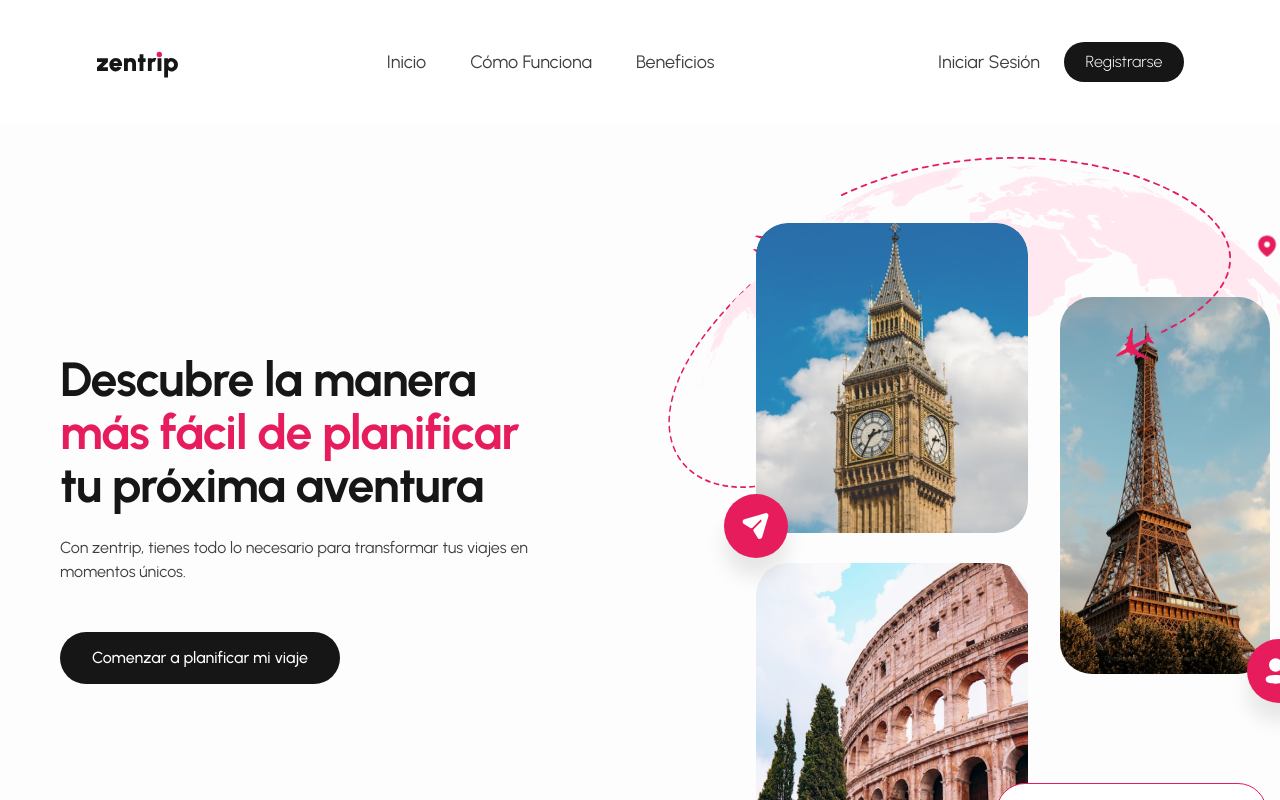
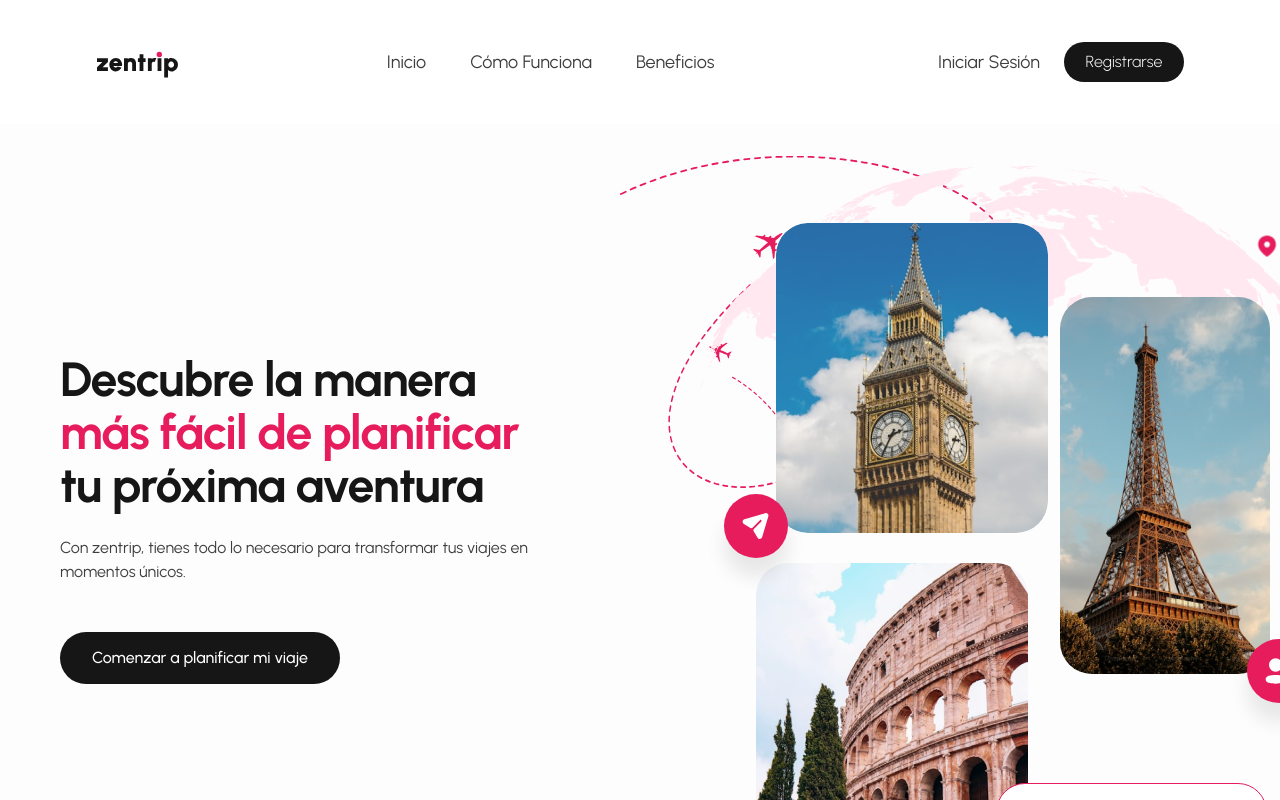
Before and after one commit to Ignacio918/viajes-app, a React (Vite) app in the folder viajes-app/: page / in a window 1280 px wide. Shown: the top 800 px of the page. Built offline with nearby package versions, Linux system fonts and the light colour scheme; a web font is replaced by a local one.

Commit message:
arreglando cagadas de la ia en el hero

```diff
--- a/viajes-app/src/styles/HeroSection.css
+++ b/viajes-app/src/styles/HeroSection.css
@@ -76,8 +76,8 @@
 
 .hero__shape-1 {
   @apply absolute;
-  right: 0;
-  top: 31px;
+  right: 440px;
+  top: 141px;
   width: 147px;
   height: 274px;
   padding: 20px;
@@ -118,20 +118,6 @@
   height: 267.68px;
 }
 
-.hero__avion-2 {
-  @apply absolute;
-  left: 221px;
-  top: 1px;
-  width: 391px;
-  height: 203px;
-  z-index: 20;
-  animation: float 7s ease-in-out infinite;
-}
-
-.hero__avion-2-image {
-  @apply w-full h-full object-contain;
-}
-
 .hero__location-icon {
   @apply absolute;
   left: 635px;
@@ -157,7 +143,7 @@
 
 .hero__image-1 {
   @apply absolute;
-  left: 136px;
+  left: 156px;
   top: 67px;
   z-index: 15;
   animation: float 9s ease-in-out infinite;
@@ -269,8 +255,7 @@
 
 .hero__shape-1,
 .hero__shape-2,
-.hero__shape-3,
-.hero__avion-2 {
+.hero__shape-3 {
   will-change: transform;
   backface-visibility: hidden;
 }
@@ -396,7 +381,6 @@
   .hero__shape-1,
   .hero__shape-2,
   .hero__shape-3,
-  .hero__avion-2,
   .hero__float,
   .hero__badge,
   .hero__location-icon,
```
